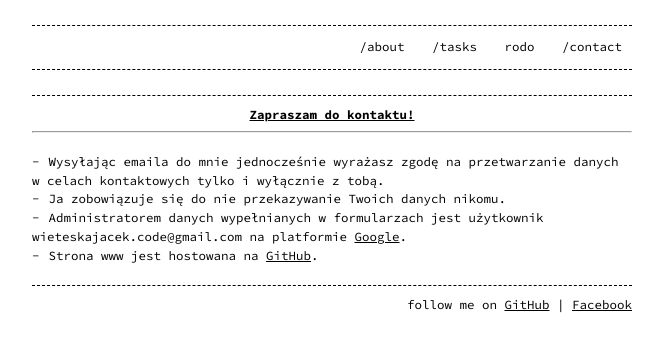
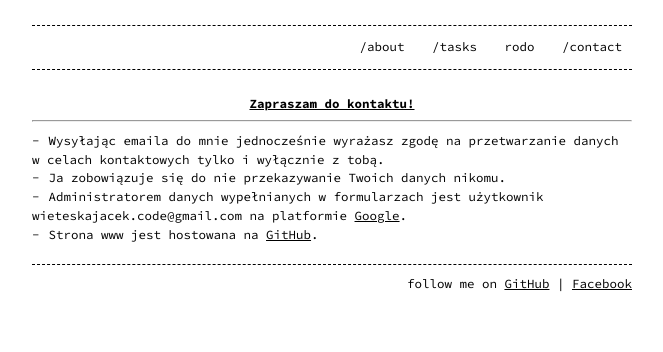
Before and after one commit to esccode/esccode.github.io, a Jekyll site: the page built from rodo.md, in a window 1280 px wide. Shown: the top 352 px of the page, without its empty margins (308-971 px from the left). Built offline with Jekyll 4.4.1, drawn with Linux system fonts in a browser that asks for light colours.

Commit message:
Update welcome.html

```diff
--- a/_includes/welcome.html
+++ b/_includes/welcome.html
@@ -1,3 +1,3 @@
-<footer>
+<header>
   {{ site.welcome }}
-</footer>
+</header>
```
